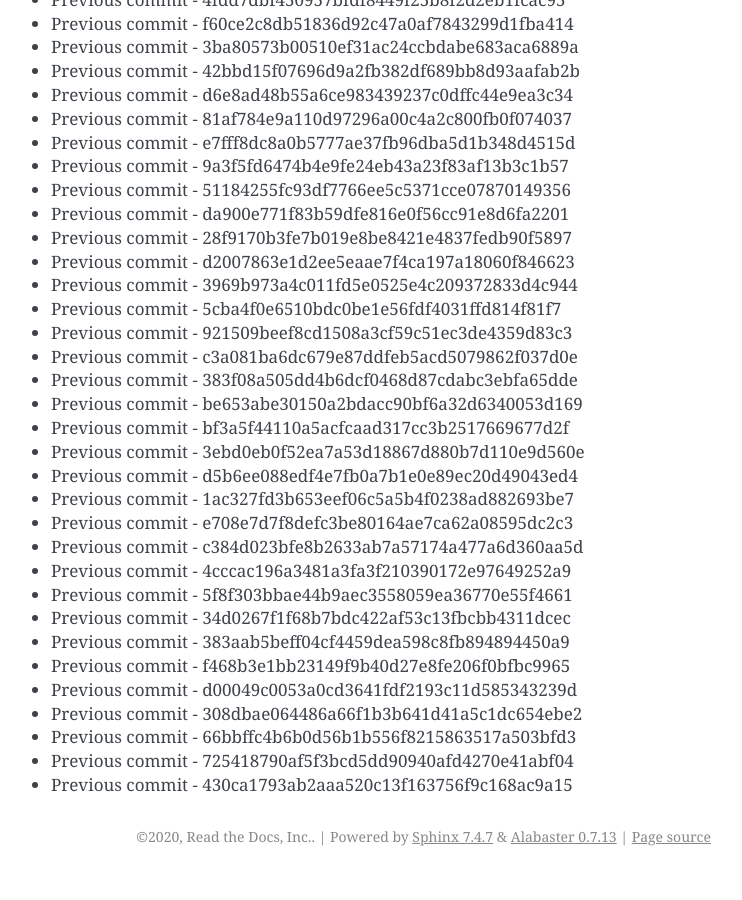
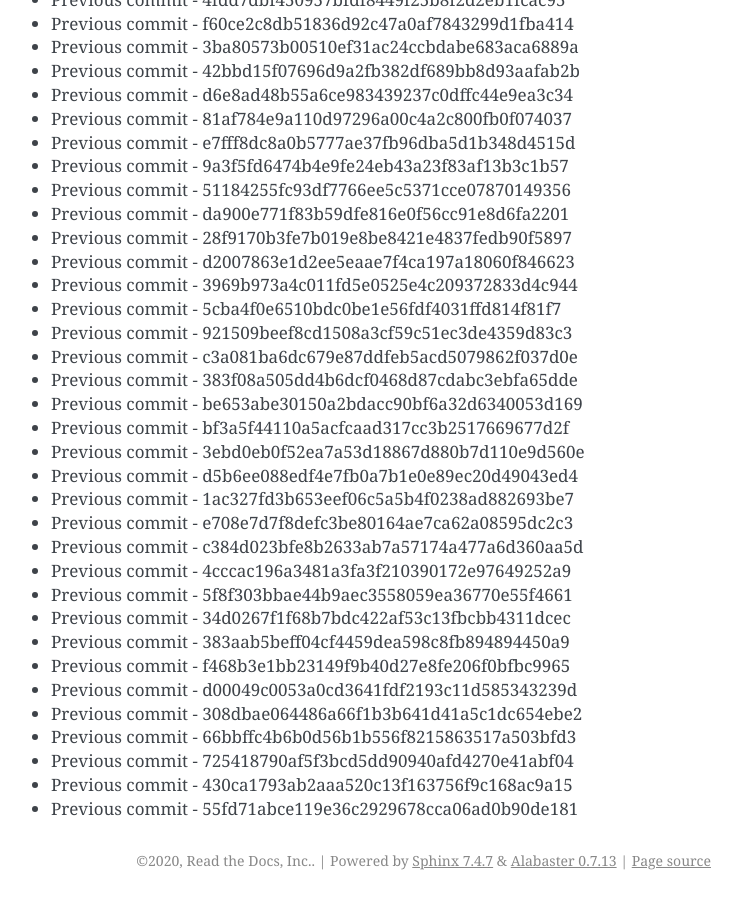
Before and after one commit to readthedocs/rtd-git-stresstest, a Sphinx documentation site: the page built from docs/updates.rst, in a window 1280 px wide and 900 px high, scrolled down 99627 px. Shown: the whole window, without its empty margins (399-1141 px from the left). Built offline with Sphinx 7.4.7, drawn with Linux system fonts in a browser that asks for light colours; before the commit the page ends 100503 px from its top, so only the background shows below that.

Commit message:
Generating commit from previous: 55fd71abce119e36c2929678cca06ad0b90de181

```diff
--- a/docs/updates.rst
+++ b/docs/updates.rst
@@ -4218,3 +4218,4 @@ It can be tested for any performance characteristics.
 * Previous commit - 66bbffc4b6b0d56b1b556f8215863517a503bfd3
 * Previous commit - 725418790af5f3bcd5dd90940afd4270e41abf04
 * Previous commit - 430ca1793ab2aaa520c13f163756f9c168ac9a15
+* Previous commit - 55fd71abce119e36c2929678cca06ad0b90de181
```
